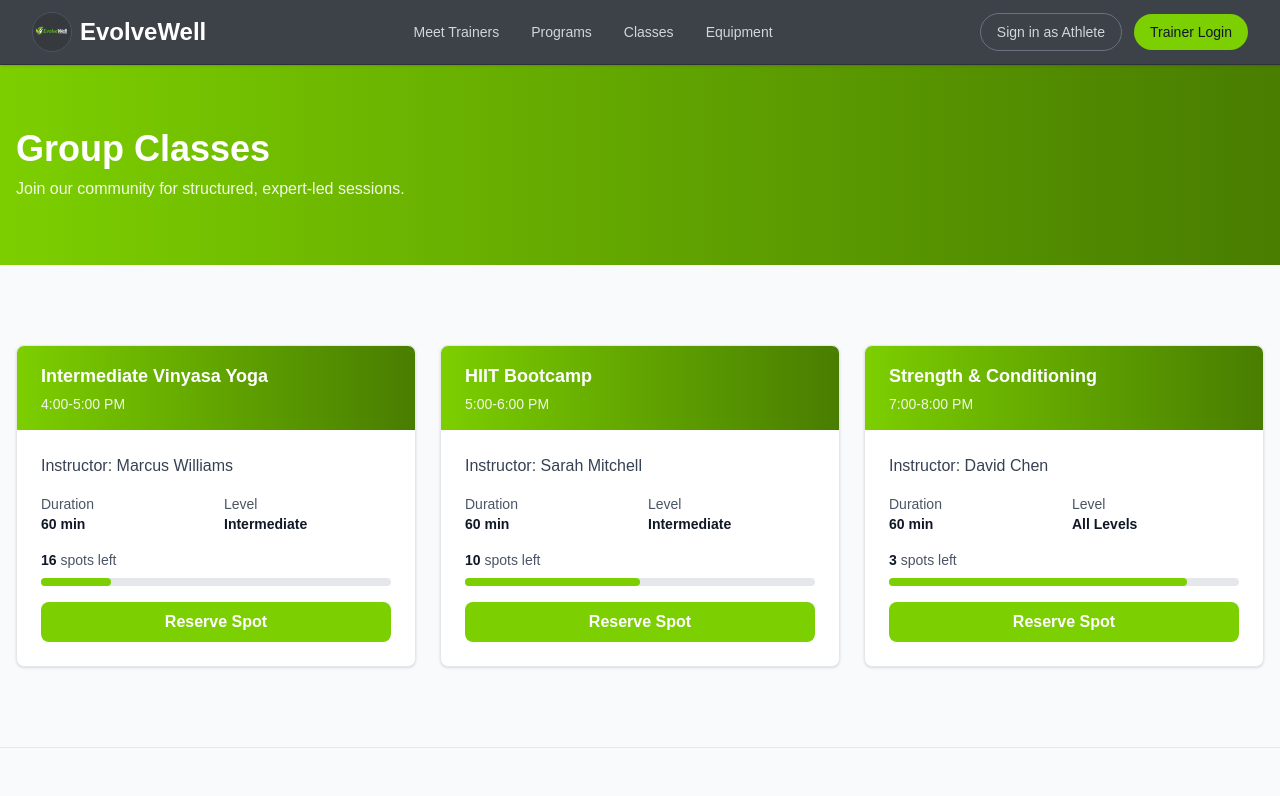
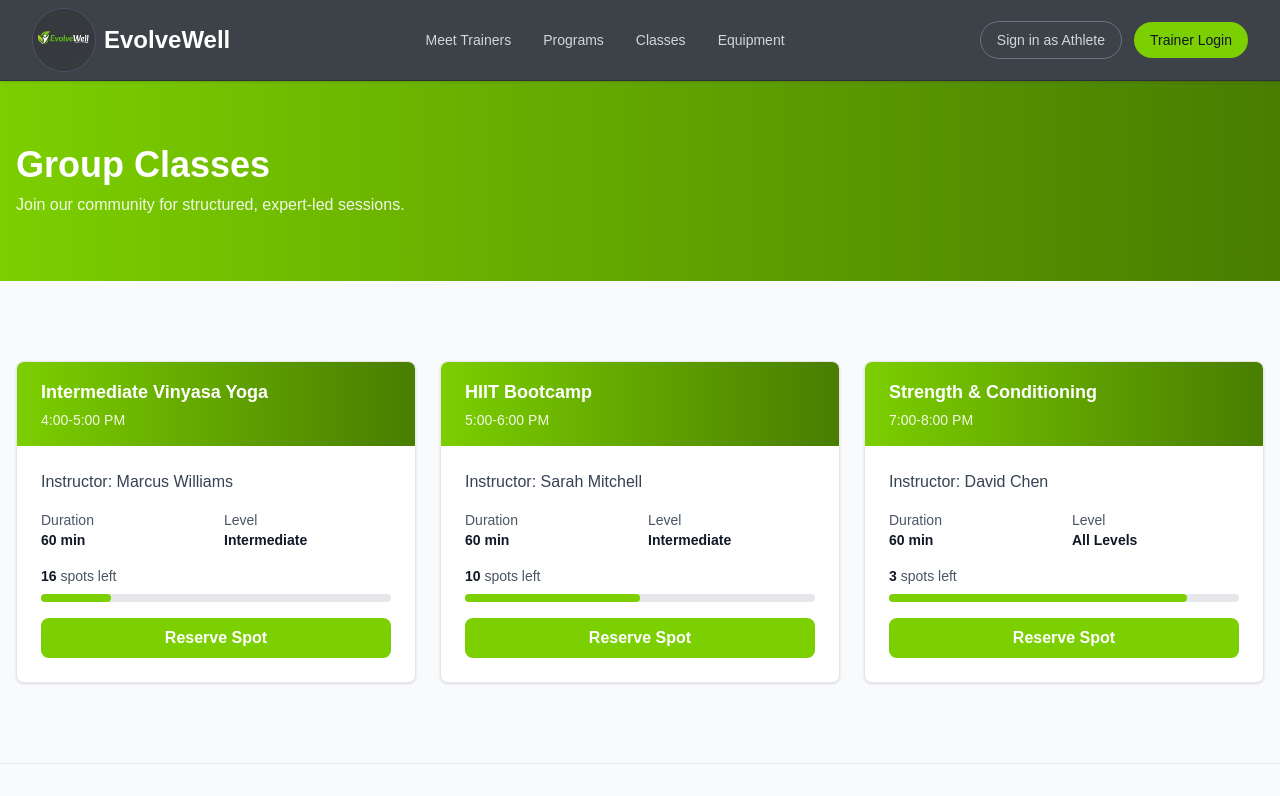
Before and after one commit to andyvn1/EvolveWell, a Next.js app in the folder evolvewell/: page /classes in a window 1280 px wide. Shown: the top 796 px of the page. Built offline with nearby package versions, Linux system fonts and the light colour scheme.

Commit message:
Navbar: increase logo size from 40px to 64px

```diff
--- a/evolvewell/components/Navbar.tsx
+++ b/evolvewell/components/Navbar.tsx
@@ -32,11 +32,11 @@ export default function Navbar() {
   return (
     <nav className="sticky top-0 z-50 w-full border-b border-[#2e3138] bg-[#3d4148] shadow-sm">
       <div className="mx-auto max-w-7xl px-4 sm:px-6 lg:px-8">
-        <div className="flex h-16 items-center justify-between">
+        <div className="flex h-20 items-center justify-between">
           {/* Logo */}
           <Link href="/" className="flex items-center gap-2 text-2xl font-bold text-white">
-            <div className="h-10 w-10 overflow-hidden rounded-full border border-gray-600">
-              <Image src="/logo.png" alt="EvolveWell Logo" width={40} height={40} className="object-cover" />
+            <div className="h-16 w-16 overflow-hidden rounded-full border border-gray-600">
+              <Image src="/logo.png" alt="EvolveWell Logo" width={64} height={64} className="object-cover" />
             </div>
             <span className="hidden sm:inline">EvolveWell</span>
           </Link>
```
